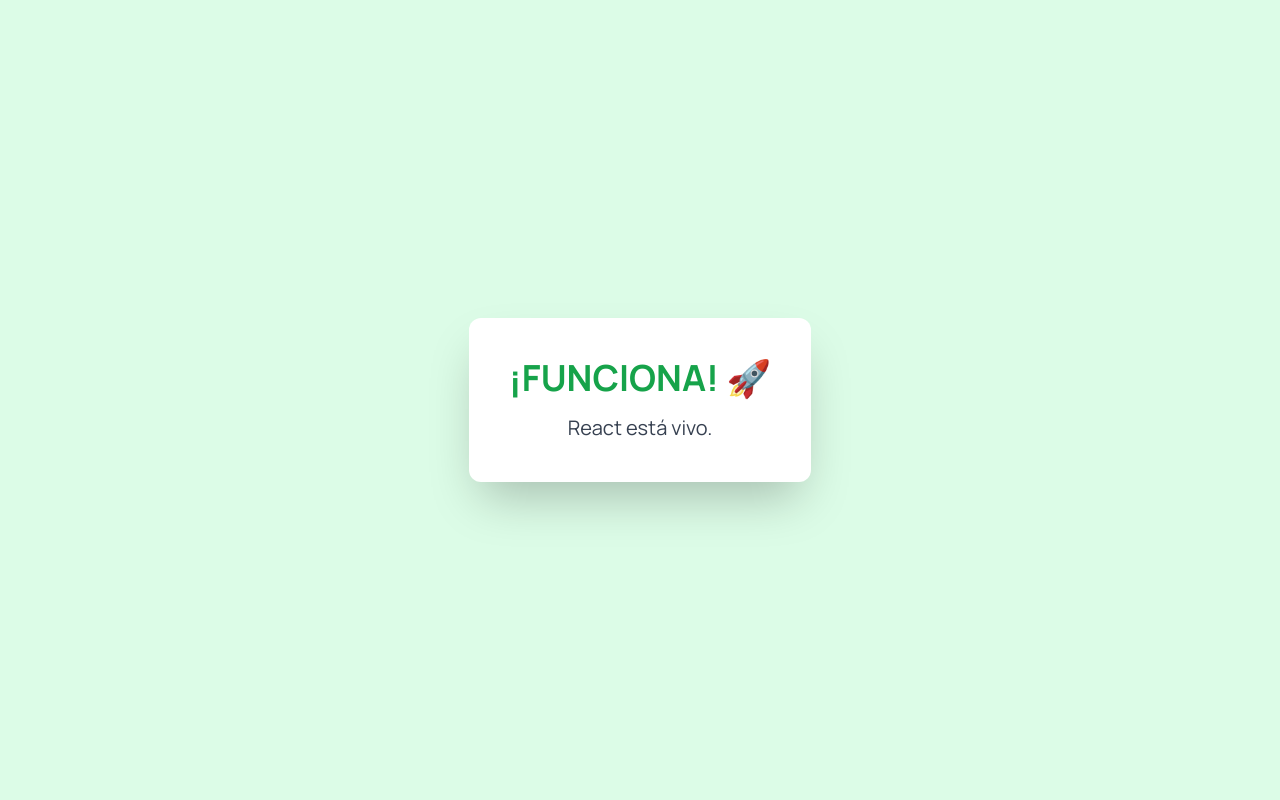
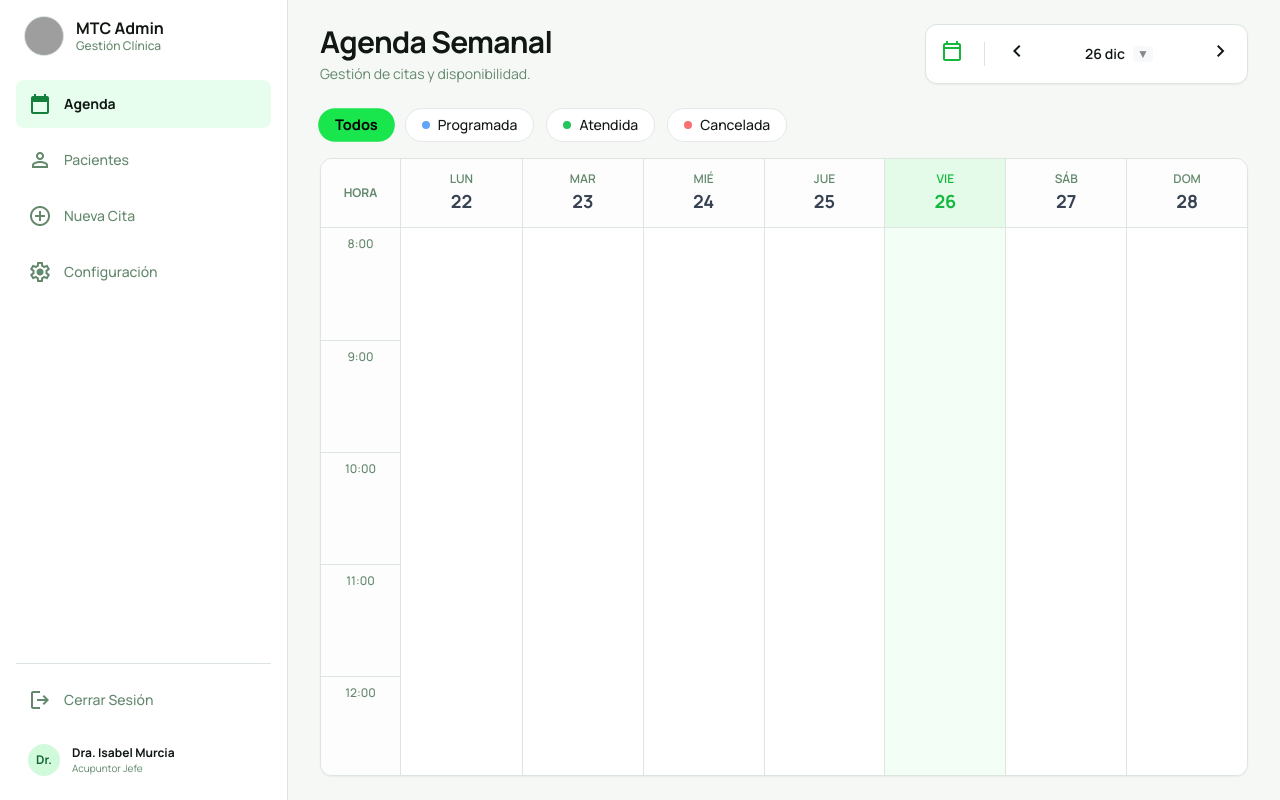
Before and after one commit to murciasaez/MTC-Administrador-, a React (Vite) app: page /dashboard in a window 1280 px wide. Built offline with nearby package versions, Linux system fonts and the light colour scheme; grey boxes are pictures that could not be loaded.

Commit message:
restaurar agenda completa

```diff
--- a/App.tsx
+++ b/App.tsx
@@ -1,13 +1,32 @@
 import React from 'react';
+import { BrowserRouter, Routes, Route, Navigate } from 'react-router-dom';
+
+// Importamos tus componentes (asegúrate de que los nombres coincidan)
+import { Layout } from './components/Layout';
+import { Dashboard } from './screens/Dashboard';
+import { PatientsList } from './screens/PatientsList';
+import { NewAppointment } from './screens/NewAppointment';
+import { Settings } from './screens/Settings';
+import { QuickPatientAdd } from './screens/QuickPatientAdd';
 
 function App() {
   return (
-    <div className="min-h-screen bg-green-100 flex items-center justify-center">
-      <div className="bg-white p-10 rounded-xl shadow-2xl text-center">
-        <h1 className="text-4xl font-bold text-green-600 mb-4">¡FUNCIONA! 🚀</h1>
-        <p className="text-gray-700 text-xl">React está vivo.</p>
-      </div>
-    </div>
+    <BrowserRouter>
+      <Routes>
+        {/* Si entran en la raíz, los mandamos al Dashboard */}
+        <Route path="/" element={<Navigate to="/dashboard" replace />} />
+
+        {/* Todas tus páginas envueltas en el Layout (Sidebar) */}
+        <Route path="/dashboard" element={<Layout><Dashboard /></Layout>} />
+        <Route path="/pacientes" element={<Layout><PatientsList /></Layout>} />
+        <Route path="/new-appointment" element={<Layout><NewAppointment /></Layout>} />
+        <Route path="/settings" element={<Layout><Settings /></Layout>} />
+        <Route path="/quick-add" element={<Layout><QuickPatientAdd /></Layout>} />
+
+        {/* Si escriben una ruta mal, vuelven al inicio */}
+        <Route path="*" element={<Navigate to="/dashboard" replace />} />
+      </Routes>
+    </BrowserRouter>
   );
 }
 
```
